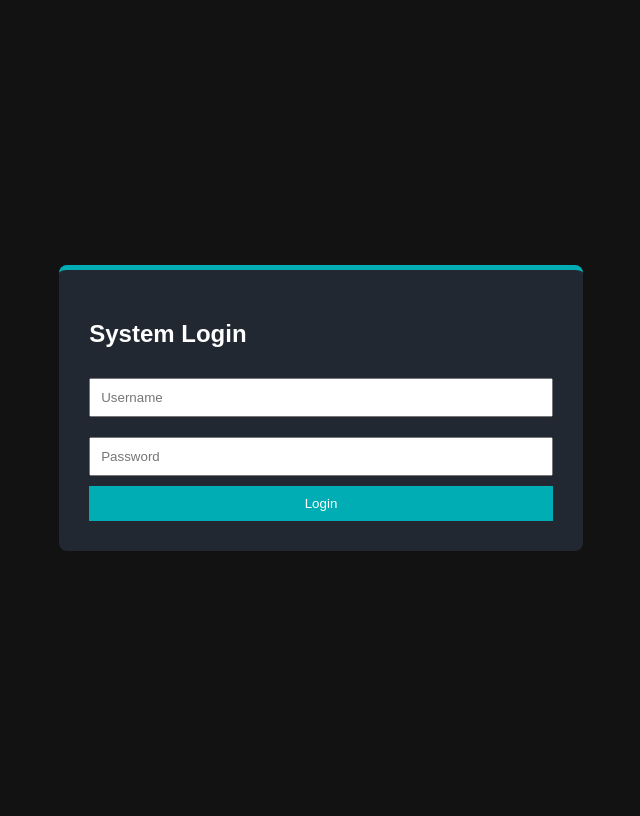
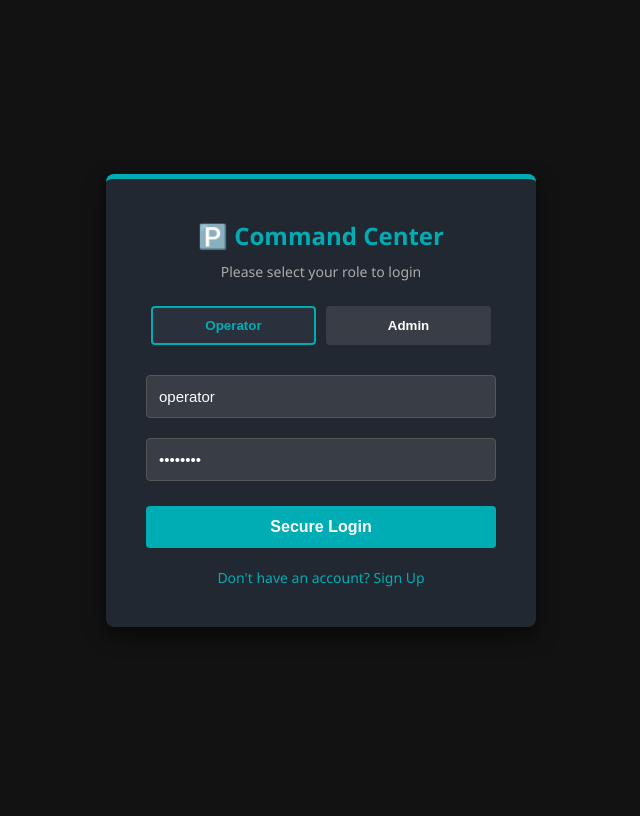
Before and after one commit to Riel-3288/Track2_Parking, a Flask app: page /login in a window 1280 px wide. Shown: the whole page, without its empty margins (319-959 px from the left). After the commit the page ends 627 px from the top, so only its background shows below. Run offline with Flask 3, Linux system fonts and the light colour scheme.

Commit message:
Login page

```diff
--- a/server.py
+++ b/server.py
@@ -7,10 +7,32 @@ import re
 import requests
 from functools import wraps
 from flask import Flask, request, jsonify, render_template, session, redirect, url_for
+import json
+import os
 
 app = Flask(__name__)
 # secret_key
 app.secret_key = "ctrl_alt_everything_super_secret_key"
+
+USERS_FILE = "users.json"
+
+def load_users():
+    """从 JSON 文件加载用户，如果文件不存在则自动创建默认的 admin 和 operator"""
+    if not os.path.exists(USERS_FILE):
+        default_users = {
+            "admin": {"password": "admin", "role": "admin"},
+            "operator": {"password": "operator", "role": "operator"}
+        }
+        save_users(default_users)
+        return default_users
+
+    with open(USERS_FILE, 'r') as f:
+        return json.load(f)
+
+def save_users(users):
+    """将新用户保存到 JSON 文件"""
+    with open(USERS_FILE, 'w') as f:
+        json.dump(users, f, indent=4)
 
 # ==============================================================================
 # CONFIGURATION
@@ -480,20 +502,43 @@ def webhook_listener():
 def login():
     error = None
     if request.method == "POST":
-        username = request.form.get("username")
+        action = request.form.get("action")
+        username = request.form.get("username").strip()
         password = request.form.get("password")
 
-        user = SYSTEM_USERS.get(username)
-        if user and user["password"] == password:
-            session["username"] = username
-            session["role"] = user["role"]
+        users = load_users()
 
-            if user["role"] == "admin":
-                return redirect(url_for("admin_dashboard"))
+        if action == "login":
+            user = users.get(username)
+            if user and user["password"] == password:
+                session["username"] = username
+                session["role"] = user["role"]
+
+                if user["role"] == "admin":
+                    return redirect(url_for("admin_dashboard"))
+                else:
+                    return redirect(url_for("operator_dashboard"))
             else:
-                return redirect(url_for("operator_dashboard"))
-        else:
-            error = "Invalid credentials. Please try again."
+                error = "Invalid credentials. Please try again."
+
+        elif action == "signup":
+            role = request.form.get("role")
+            if username in users:
+                error = "Username already exists! Please choose another."
+            elif not username or not password:
+                error = "Username and Password cannot be empty."
+            else:
+
+                users[username] = {"password": password, "role": role}
+                save_users(users)
+
+
+                session["username"] = username
+                session["role"] = role
+                if role == "admin":
+                    return redirect(url_for("admin_dashboard"))
+                else:
+                    return redirect(url_for("operator_dashboard"))
 
     return render_template("login.html", error=error)
 
--- a/templates/login.html
+++ b/templates/login.html
@@ -1,24 +1,138 @@
 <!DOCTYPE html>
-<html>
+<html lang="en">
 <head>
-    <title>Login - Parking System</title>
+    <meta charset="UTF-8">
+    <title>Login - Ctrl Alt Everything</title>
     <style>
-        body { font-family: sans-serif; background: #121212; color: white; display: flex; justify-content: center; align-items: center; height: 100vh; }
-        .login-box { background: #222831; padding: 30px; border-radius: 8px; border-top: 5px solid #00adb5; }
-        input { width: 100%; padding: 10px; margin: 10px 0; box-sizing: border-box; }
-        button { width: 100%; padding: 10px; background: #00adb5; color: white; border: none; cursor: pointer; }
-        .error { color: #d9534f; margin-bottom: 10px; }
+        body {
+            font-family: 'Segoe UI', Tahoma, sans-serif;
+            background: #121212;
+            color: #e0e0e0;
+            display: flex;
+            justify-content: center;
+            align-items: center;
+            height: 100vh;
+            margin: 0;
+        }
+        .login-box {
+            background: #222831;
+            padding: 40px;
+            border-radius: 8px;
+            border-top: 5px solid #00adb5;
+            width: 350px;
+            box-shadow: 0 8px 20px rgba(0,0,0,0.6);
+            text-align: center;
+            position: relative;
+            overflow: hidden;
+        }
+        h2 { color: #00adb5; margin-top: 0; margin-bottom: 10px; }
+        .subtitle { color: #aaaaaa; font-size: 14px; margin-bottom: 25px; }
+
+        .role-selector { display: flex; justify-content: space-between; margin-bottom: 20px; }
+        .role-btn {
+            flex: 1; padding: 10px; margin: 0 5px; background: #393e46;
+            color: white; border: 2px solid transparent; cursor: pointer;
+            border-radius: 4px; transition: 0.3s; font-weight: bold;
+        }
+        .role-btn:hover { background: #4a525d; }
+        .role-btn.active { border-color: #00adb5; background: #2a313d; color: #00adb5; }
+
+        input, select {
+            width: 100%; padding: 12px; margin: 10px 0; box-sizing: border-box;
+            background: #393e46; border: 1px solid #555; color: white;
+            border-radius: 4px; font-size: 15px;
+        }
+        input:focus, select:focus { outline: none; border-color: #00adb5; }
+
+        button[type="submit"] {
+            width: 100%; padding: 12px; background: #00adb5; color: white;
+            border: none; cursor: pointer; border-radius: 4px; font-weight: bold;
+            font-size: 16px; margin-top: 15px; transition: 0.3s;
+        }
+        button[type="submit"]:hover { background: #007c82; }
+
+        .error {
+            color: #ff6b6b; margin-bottom: 15px; background: #3a1c1c;
+            padding: 10px; border-radius: 4px; font-size: 14px;
+        }
+        .toggle-link {
+            display: block; margin-top: 20px; color: #00adb5;
+            font-size: 14px; text-decoration: none; cursor: pointer;
+        }
+        .toggle-link:hover { text-decoration: underline; }
+
+        /* Form toggling */
+        #signup-form { display: none; }
     </style>
 </head>
 <body>
     <div class="login-box">
-        <h2>System Login</h2>
-        {% if error %}<div class="error">{{ error }}</div>{% endif %}
-        <form method="POST">
-            <input type="text" name="username" placeholder="Username" required>
-            <input type="password" name="password" placeholder="Password" required>
-            <button type="submit">Login</button>
-        </form>
+        <h2>🅿️ Command Center</h2>
+        <div class="subtitle" id="form-subtitle">Please select your role to login</div>
+
+        {% if error %}
+        <div class="error">⚠️ {{ error }}</div>
+        {% endif %}
+
+        <!-- LOGIN FORM -->
+        <div id="login-form">
+            <div class="role-selector">
+                <button type="button" class="role-btn active" onclick="quickFill('operator', this)">Operator</button>
+                <button type="button" class="role-btn" onclick="quickFill('admin', this)">Admin</button>
+            </div>
+            <form method="POST">
+                <input type="hidden" name="action" value="login">
+                <input type="text" id="login-username" name="username" placeholder="Username" value="operator" required>
+                <input type="password" id="login-password" name="password" placeholder="Password" value="operator" required>
+                <button type="submit">Secure Login</button>
+            </form>
+            <a class="toggle-link" onclick="toggleForms('signup')">Don't have an account? Sign Up</a>
+        </div>
+
+        <!-- SIGN UP FORM -->
+        <div id="signup-form">
+            <form method="POST">
+                <input type="hidden" name="action" value="signup">
+                <input type="text" name="username" placeholder="Choose a Username" required>
+                <input type="password" name="password" placeholder="Create a Password" required>
+                <select name="role" required>
+                    <option value="" disabled selected>Select Role</option>
+                    <option value="operator">Operator</option>
+                    <option value="admin">Admin</option>
+                </select>
+                <button type="submit">Create Account</button>
+            </form>
+            <a class="toggle-link" onclick="toggleForms('login')">Already have an account? Login</a>
+        </div>
     </div>
+
+    <script>
+        // 快速填入账号密码 (用于 Login 界面)
+        function quickFill(role, btnElement) {
+            const buttons = document.querySelectorAll('.role-btn');
+            buttons.forEach(btn => btn.classList.remove('active'));
+            btnElement.classList.add('active');
+
+            document.getElementById('login-username').value = role;
+            document.getElementById('login-password').value = role;
+        }
+
+        // 切换 Login 和 Sign Up 界面
+        function toggleForms(target) {
+            const loginForm = document.getElementById('login-form');
+            const signupForm = document.getElementById('signup-form');
+            const subtitle = document.getElementById('form-subtitle');
+
+            if (target === 'signup') {
+                loginForm.style.display = 'none';
+                signupForm.style.display = 'block';
+                subtitle.innerText = "Register a new system account";
+            } else {
+                signupForm.style.display = 'none';
+                loginForm.style.display = 'block';
+                subtitle.innerText = "Please select your role to login";
+            }
+        }
+    </script>
 </body>
 </html>
```
Also changed, not shown: users.json (added, +10 -0 lines), parking.db.
